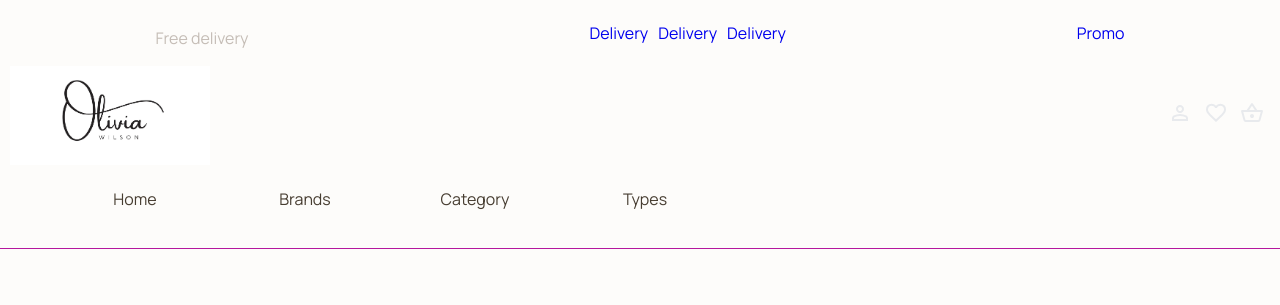
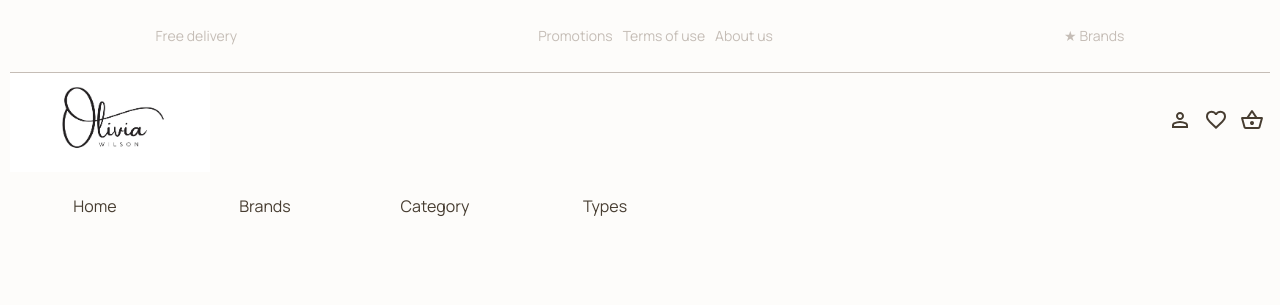
Before and after one commit to eugenia-vitinschii/Cosmetic-Shop-VueJS-PINIA, a Vue app: page / in a window 1280 px wide. Shown: the top 305 px of the page. Built offline with nearby package versions, Linux system fonts and the light colour scheme; data requests are answered from the project's data file.

Commit message:
add sass rules

```diff
--- a/src/assets/sass/core/_reset.sass
+++ b/src/assets/sass/core/_reset.sass
@@ -65,6 +65,9 @@ button, a:hover
 h1, h2, h3, h4
    font-weight: normal
 
+ul
+   padding-inline-start: 0
+
 ul li
    margin: 0
    list-style: none
--- a/src/assets/sass/layout/_header.sass
+++ b/src/assets/sass/layout/_header.sass
@@ -1,15 +1,24 @@
 .header
    width: 100%
    margin-bottom: 50px
-   border-bottom: 1px solid $purple
    &__data
       display: flex
       align-items: center
       justify-content: space-around
+      border-bottom: 1px solid $light-brown
+   &__data--text
+      margin-bottom: 10px
    &__data--links
       ul li
          display: inline
          margin-left: 10px
+      a:hover
+         color: $purple
+   &__data--promo
+      a:hover
+         color: $purple
+      a::before
+         content: '★'
    &__control
       display: flex
       align-items: center
@@ -18,6 +27,9 @@
       width: 200px
       img
          width: 100%
+   &__control--buttons
+      svg
+         fill: $brown
    &__top
       display: flex
       flex-direction: row
@@ -41,3 +53,11 @@
       padding-top: 70px
       background: $light-gray
       border-top: 2px solid $ivory
+
+
+@media ( max-width: 550px )
+   .header
+      &__data
+         justify-content: space-between
+      &__data--text
+         display: none
--- a/src/components/layout/TheHeader.vue
+++ b/src/components/layout/TheHeader.vue
@@ -4,27 +4,27 @@
       <div class="header__wrapper">
         <div class="header__data">
           <div class="header__data--text">
-            <p class="body-text-light">
+            <p class="small-text" title="Free delivery from orders> 10$">
               Free delivery
             </p>
           </div>
           <div class="header__data--links">
             <ul>
               <li>
-                <router-link to="/">Delivery</router-link>
+                <router-link to="/" class="small-text">Promotions</router-link>
               </li>
               <li>
-                <router-link to="/">Delivery</router-link>
+                <router-link to="/" class="small-text">Terms of use</router-link>
               </li>
               <li>
-                <router-link to="/">Delivery</router-link>
+                <router-link to="/" class="small-text">About us</router-link>
               </li>
             </ul>
 
           </div>
           <div class="header__data--promo">
-            <router-link to="/">
-              Promo
+            <router-link to="/all-brand" class="small-text">
+              Brands
             </router-link>
           </div>
         </div>
```
Also changed, not shown: src/assets/css/app.css, src/assets/css/app.min.css.
